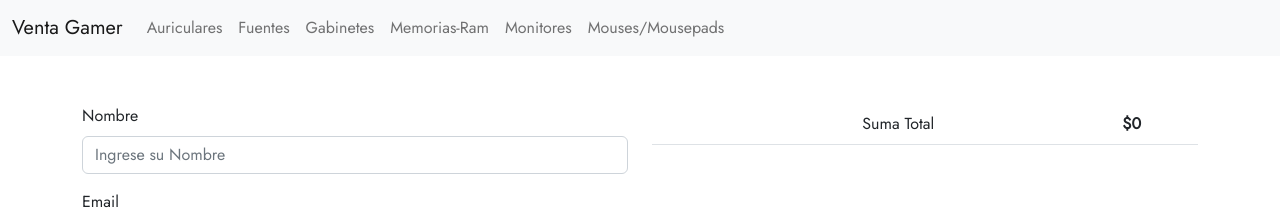
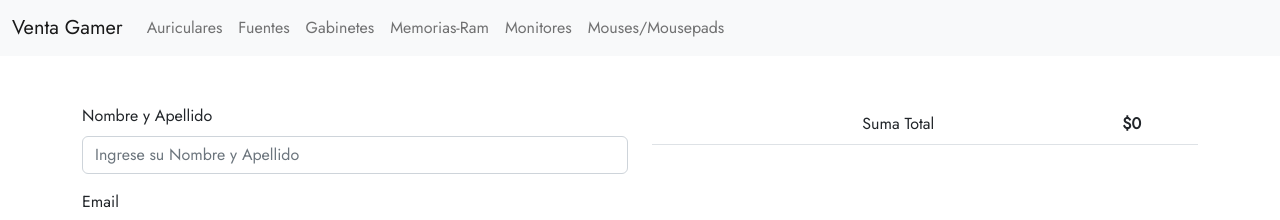
Before and after one commit to JoseMMTW99/ReactJS-TrabajoFinal-JoseMMTW99, a React (Create React App) app: page /cart/checkout in a window 1280 px wide. Shown: the top 220 px of the page. Built offline with nearby package versions, Linux system fonts and the light colour scheme.

Commit message:
antes del deploy firebase

```diff
--- a/src/App.jsx
+++ b/src/App.jsx
@@ -1,6 +1,5 @@
-import React from "react";
+import './App.css';
 import { BrowserRouter, Routes, Route } from "react-router-dom";
-import './App.css';
 import Navbar from './components/Navbar';
 import ItemListContainer from './components/items/ItemListContainer';
 import Footer from './components/Footer';
@@ -15,7 +14,6 @@ import CheckoutEnd from "./components/cart/CheckoutEnd";
 function App() {
     return (
         <CartContextProvider>
-            <div>
             <BrowserRouter>
                 <Navbar />
                 <Routes>
@@ -30,7 +28,6 @@ function App() {
                 </Routes>
                 <Footer />
             </BrowserRouter>
-        </div>
         </CartContextProvider>
 
     );
--- a/src/components/cart/Cart.jsx
+++ b/src/components/cart/Cart.jsx
@@ -60,7 +60,7 @@ const Cart = () => {
                                 <td>&nbsp;</td>
                             </tr>
                             <tr>
-                                <td colSpan={5} className="text-center align-middle"><Link to={"./checkout"} className="text-decoration-none text-dark btn btn-light" title="Finalizar Compra">Finalizar Compra</Link></td>
+                                <td colSpan={5} className="text-center align-middle"><Link to={"./checkout"} className="text-decoration-none text-dark btn btn-light" title="Finalizar Compra">Relizar Pago</Link></td>
                             </tr>
                         </tbody>
                     </table>
--- a/src/components/cart/Checkout.jsx
+++ b/src/components/cart/Checkout.jsx
@@ -38,8 +38,8 @@ const Checkout = () => {
                 <div className="col">
                     <form>
                         <div className="mb-3">
-                            <label htmlFor="nombre" className="form-label">Nombre</label>
-                            <input type="text" className="form-control" id="nombre" placeholder="Ingrese su Nombre" onInput={(e) => { setNombre(e.target.value) }} />
+                            <label htmlFor="nombre" className="form-label">Nombre y Apellido</label>
+                            <input type="text" className="form-control" id="nombre" placeholder="Ingrese su Nombre y Apellido" onInput={(e) => { setNombre(e.target.value) }} />
                         </div>
                         <div className="mb-3">
                             <label htmlFor="email" className="form-label">Email</label>
```
